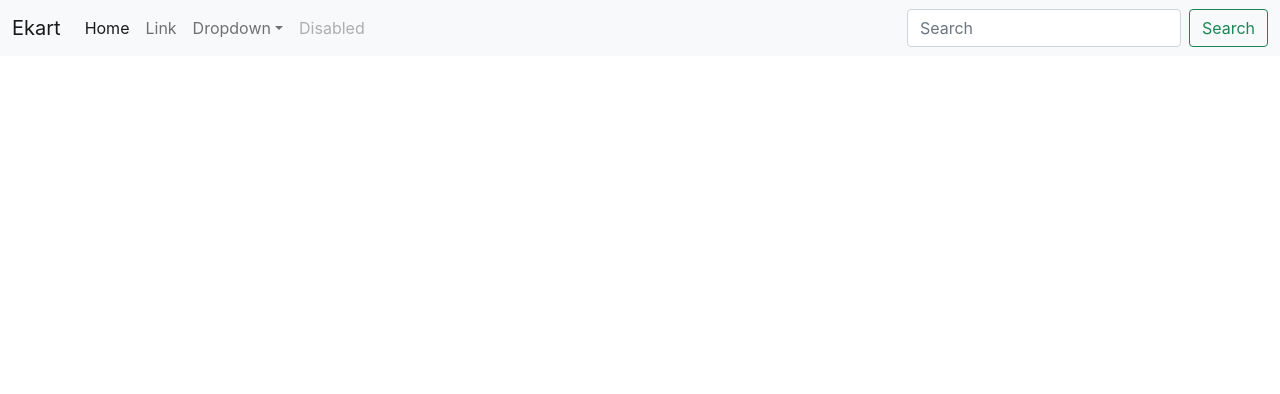
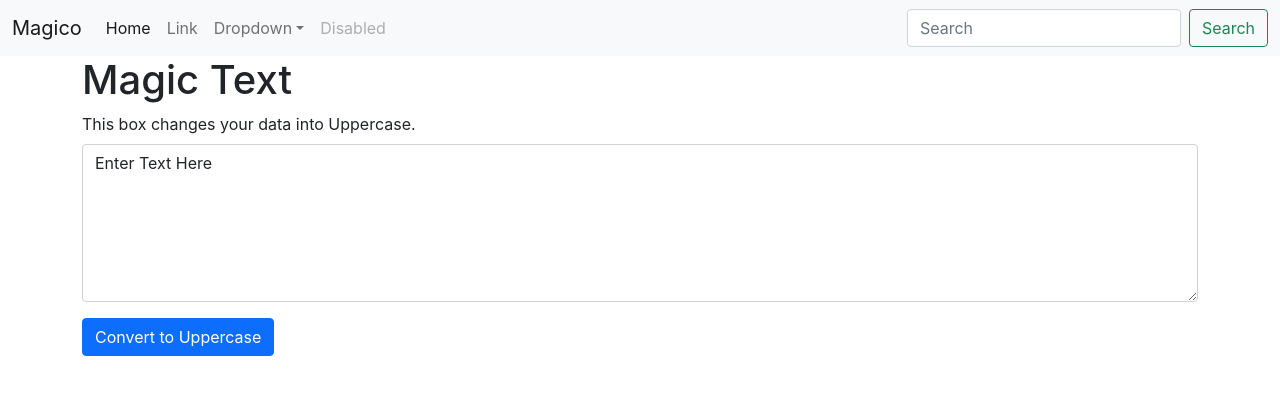
Before and after one commit to realVibhorGupta/ReactTutorial, a React (Vite) app: page / in a window 1280 px wide. Shown: the top 394 px of the page. Built offline with nearby package versions, Linux system fonts and the light colour scheme.

Commit message:
added States and props

```diff
--- a/src/App.jsx
+++ b/src/App.jsx
@@ -1,6 +1,7 @@
 import React from 'react';
 import './App.css';
 import Navbar from "./components/Navbar";
+import TextForm from "./components/TextForm";
 
 
 function App() {
@@ -8,8 +9,10 @@ function App() {
   return (
     <>
 
-    <Navbar title = "Ekart"/>
-
+    <Navbar title = "Magico"/>
+    <div className = "container">
+     <TextForm heading = "Magic Text"/>
+    </div>
     </>
   );
 }
--- a/src/components/Navbar.jsx
+++ b/src/components/Navbar.jsx
@@ -50,7 +50,10 @@ import PropTypes from "prop-types";
 
 }
 // Add Types For Properties
-Navbar.propTypes =  {title : PropTypes.string}
+Navbar.propTypes =  {
+  title : PropTypes.string.isRequired
+
+}
 
 
 Navbar.defaultProps = {
--- /dev/null
+++ b/src/components/TextForm.jsx
@@ -0,0 +1,48 @@
+import React , {useState}from 'react';
+import PropTypes from "prop-types";
+
+
+ export default function TextForm(props) {
+
+
+const handleUpperCase = () =>{
+  console.log("Upper case button Clicked "+ text);
+
+  let resultText = text.toUpperCase();
+  setText(resultText);
+}
+
+const handleOnChange = (event) =>{
+  console.log("OnChange");
+
+  setText(event.target.value);
+}
+
+const [text , setText] = useState('Enter Text Here');
+
+  return (
+    <>
+     <h1>{props.heading}</h1>
+    <div className="mb-3">
+      <label for = "myBox"  class="form-label">
+      {props.title}
+      </label>
+      <textarea className ="form-control"  value={text} id ="myBox" rows = "6"onClick={handleOnChange}/>
+    </div>
+    <button className="btn btn-primary" onClick={handleUpperCase}>Convert to Uppercase</button>
+    </>
+  );
+
+}
+// Add Types For Properties
+TextForm.propTypes =  {
+  heading : PropTypes.string.isRequired,
+  title : PropTypes.string.isRequired
+
+}
+
+
+TextForm.defaultProps = {
+  heading : "Set heading here",
+  title: "This box changes your data into Uppercase. "
+}
```
